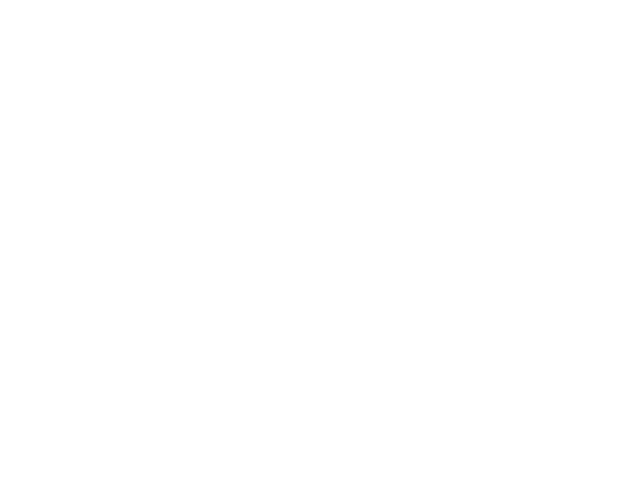
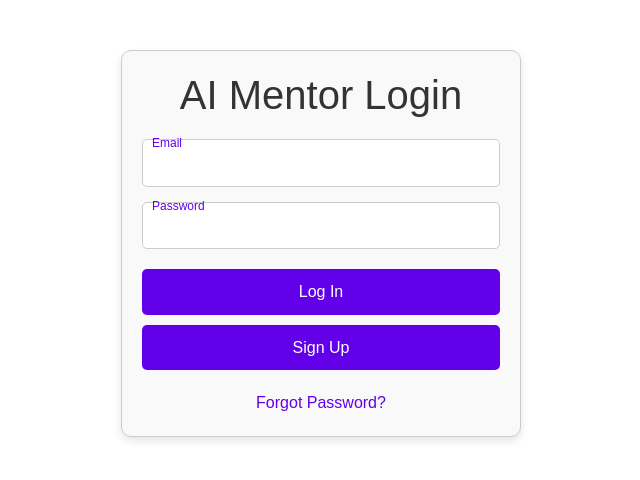
Before and after one commit to PranathPrasanth/CodeFathers---MECLabs, a React (Vite) app: page /login in a window 1280 px wide. Before the commit this address had no page. Shown: the top 480 px of the page, without its empty margins (319-959 px from the left). Built offline with nearby package versions, Linux system fonts and the light colour scheme; the HTML template or start-up script is replaced by a standard one.

Commit message:
some updations on new pages done

```diff
--- a/src/App.jsx
+++ b/src/App.jsx
@@ -3,13 +3,22 @@ import ListGroup from "./components/ListGroup";
 import Home from "./components/homepage";
 import { BrowserRouter as Router, Routes, Route } from "react-router-dom";
 // Component for the main page
-import GetStarted from "./components/GetStarted"; // Component for the "Get Started" page
+import GetStarted from "./components/GetStarted";
+ // Component for the "Get Started" page
+ import Login from "./components/Login";
+import Signup from "./components/Signup";
+import TwoComponent from "./components/TwoComponent";
 function App() {
   return (
     <Router>
       <Routes>
         <Route path="/" element={<Home />} />
         <Route path="/get-started" element={<GetStarted />} />
+        <Route path="/login" element={<Login />} />
+        <Route path="/signup" element={<Signup />} />
+        <Route path="/twocomponent" element={<TwoComponent />} />
+
+
       </Routes>
     </Router>
 
--- /dev/null
+++ b/src/components/Login.jsx
@@ -0,0 +1,36 @@
+import React from "react";
+import { Link } from "react-router-dom";
+import "./login.css";
+
+function Login() {
+  return (
+    <div className="login-container">
+      <h1>AI Mentor Login</h1>
+      <form action="#" method="post">
+        <div className="login-input-group">
+          <input type="email" id="login-email" name="email" required />
+          <label htmlFor="login-email">Email</label>
+        </div>
+        <div className="login-input-group">
+          <input type="password" id="login-password" name="password" required />
+          <label htmlFor="login-password">Password</label>
+        </div>
+        <div className="login-button-group">
+          <Link to="/twocomponent">
+          <button type="submit" className="login-btn">Log In</button>
+          </Link>
+          <Link to="/signup">
+            <button type="button" className="signup-btn">
+              Sign Up
+            </button>
+          </Link>
+        </div>
+      </form>
+      <div className="forgot-password">
+        <a href="#">Forgot Password?</a>
+      </div>
+    </div>
+  );
+}
+
+export default Login;
--- /dev/null
+++ b/src/components/Signup.jsx
@@ -0,0 +1,76 @@
+import React, { useState } from "react";
+import "./signup.css";
+import { Link } from "react-router-dom";
+function SignUp() {
+  const [formData, setFormData] = useState({
+    name: "",
+    email: "",
+    password: "",
+  });
+
+  const handleChange = (e) => {
+    const { name, value } = e.target;
+    setFormData((prevData) => ({
+      ...prevData,
+      [name]: value,
+    }));
+  };
+
+  const handleSubmit = (e) => {
+    e.preventDefault();
+    console.log("Sign Up Data:", formData);
+    alert("Account created successfully!"); // Temporary feedback
+  };
+
+  return (
+    <div className="signup-container">
+      <h1>Create Account</h1>
+      <form onSubmit={handleSubmit}>
+        <div className="input-group">
+          <input
+            type="text"
+            id="name"
+            name="name"
+            value={formData.name}
+            onChange={handleChange}
+            required
+          />
+          <label htmlFor="name">Name</label>
+        </div>
+        <div className="input-group">
+          <input
+            type="email"
+            id="email"
+            name="email"
+            value={formData.email}
+            onChange={handleChange}
+            required
+          />
+          <label htmlFor="email">Email</label>
+        </div>
+        <div className="input-group">
+          <input
+            type="password"
+            id="password"
+            name="password"
+            value={formData.password}
+            onChange={handleChange}
+            required
+          />
+          <label htmlFor="password">Password</label>
+        </div>
+        <div className="button-group">
+          <Link to="/login">
+          <button type="submit">Sign Up</button>
+          </Link>
+        </div>
+
+      </form>
+      <div className="login-redirect">
+        <p>Already have an account? <a href="/login">Log In</a></p>
+      </div>
+    </div>
+  );
+}
+
+export default SignUp;
--- /dev/null
+++ b/src/components/TwoComponent.css
@@ -0,0 +1,53 @@
+/* Container for vertical tabs */
+.vertical-tabs-container {
+    display: flex;
+    flex-direction: column;
+    height: 100vh;
+    margin: 0;
+  }
+
+  /* Common styles for tabs */
+  .tab {
+    flex: 1;
+    display: flex;
+    justify-content: center;
+    align-items: center;
+    font-size: 24px;
+    font-weight: bold;
+    text-transform: uppercase;
+    color: white;
+    text-align: center;
+    cursor: pointer;
+    transition: transform 0.3s ease, box-shadow 0.3s ease;
+  }
+
+  /* Top tab styles */
+  .top-tab {
+    background: linear-gradient(45deg, #7b1fa2, #9c27b0); /* Violet gradient */
+    border-bottom: 2px solid #fff;
+  }
+
+  /* Bottom tab styles */
+  .bottom-tab {
+    background: linear-gradient(45deg, #ffffff, #f3e5f5); /* White to light violet gradient */
+    color: #7b1fa2; /* Violet text for contrast */
+    border-top: 2px solid #7b1fa2;
+  }
+
+  /* Hover effect */
+  .tab:hover {
+    transform: scale(1.02);
+    box-shadow: 0 4px 8px rgba(0, 0, 0, 0.2);
+  }
+
+  /* Link inside tabs */
+  .tab-link {
+    color: inherit; /* Inherit text color based on tab */
+    text-decoration: none;
+    width: 100%;
+    height: 100%;
+    display: flex;
+    justify-content: center;
+    align-items: center;
+    padding: 20px;
+  }
--- /dev/null
+++ b/src/components/TwoComponent.jsx
@@ -0,0 +1,21 @@
+import React from "react";
+import { Link } from "react-router-dom";
+import "./TwoComponent.css";
+function TwoComponent() {
+    return (
+        <div className="vertical-tabs-container">
+          <div className="tab top-tab">
+            <Link to="/personalized-test" className="tab-link">
+              Personalized Test
+            </Link>
+          </div>
+          <div className="tab bottom-tab">
+            <Link to="/other-feature" className="tab-link">
+              Other Feature
+            </Link>
+          </div>
+        </div>
+      );
+}
+
+export default TwoComponent;
--- a/src/components/homepage.jsx
+++ b/src/components/homepage.jsx
@@ -2,6 +2,7 @@ import React, { useState } from 'react';
 import { motion } from 'framer-motion';
 import { FaBrain, FaCode, FaRocket, FaBolt, FaBars, FaTimes } from 'react-icons/fa';
 import './HomePage.css';
+import { FaPen } from 'react-icons/fa6';
 
 const HomePage = () => {
   const [email, setEmail] = useState('');
@@ -29,10 +30,12 @@ const HomePage = () => {
               <li><a href="#features" onClick={() => setIsMenuOpen(false)}>Features</a></li>
               <li><a href="#about" onClick={() => setIsMenuOpen(false)}>About</a></li>
               <li><a href="#pricing" onClick={() => setIsMenuOpen(false)}>Pricing</a></li>
-              <li><a href="#contact" onClick={() => setIsMenuOpen(false)}>Contact</a></li>
+              <li><a href="#contact" onClick={() => setIsMenuOpen(false)}>Sign Up</a></li>
+              <li><a href="/login" onClick={() => setIsMenuOpen(false)}>Log In</a></li>
             </ul>
           </nav>
-        </div>
+
+                  </div>
       </header>
 
       <main>
@@ -57,7 +60,7 @@ const HomePage = () => {
               animate={{ opacity: 1 }}
               transition={{ duration: 0.5, delay: 0.4 }}
             >
-              <a href="/get-started" className="cta-button">Get Started</a>
+              <a href="/login" className="cta-button">Get Started</a>
             </motion.div>
           </div>
         </section>
@@ -72,8 +75,8 @@ const HomePage = () => {
                 description="Get immediate responses to your questions, anytime."
               />
               <FeatureCard
-                icon={<FaCode />}
-                title="Coding Assistance"
+                icon={<FaPen />}
+                title="Personalized Support"
                 description="Receive help with coding challenges and debugging."
               />
               <FeatureCard
@@ -112,7 +115,7 @@ const HomePage = () => {
           </div>
         </section>
 
-        <section id="pricing" className="pricing">
+        {/* <section id="pricing" className="pricing">
           <div className="container">
             <h2>Choose Your Plan</h2>
             <div className="pricing-grid">
@@ -134,7 +137,7 @@ const HomePage = () => {
               />
             </div>
           </div>
-        </section>
+        </section> */}
 
         <section id="contact" className="contact">
           <div className="container">
--- /dev/null
+++ b/src/components/login.css
@@ -0,0 +1,88 @@
+.login-container {
+    width: 100%;
+    max-width: 400px;
+    margin: 50px auto;
+    padding: 20px;
+    border: 1px solid #ccc;
+    border-radius: 10px;
+    background-color: #f9f9f9;
+    box-shadow: 0 4px 8px rgba(0, 0, 0, 0.1);
+  }
+
+  .login-container h1 {
+    text-align: center;
+    margin-bottom: 20px;
+  }
+
+  .login-input-group {
+    margin-bottom: 15px;
+    position: relative;
+  }
+
+  .login-input-group input {
+    width: 100%;
+    padding: 10px;
+    border: 1px solid #ccc;
+    border-radius: 5px;
+    outline: none;
+    transition: border-color 0.3s ease;
+  }
+
+  .login-input-group input:focus {
+    border-color: #6200ea;
+  }
+
+  .login-input-group label {
+    position: absolute;
+    top: 50%;
+    left: 10px;
+    transform: translateY(-50%);
+    font-size: 14px;
+    color: #999;
+    transition: all 0.3s ease;
+    pointer-events: none;
+  }
+
+  .login-input-group input:focus + label,
+  .login-input-group input:not(:placeholder-shown) + label {
+    top: 5px;
+    font-size: 12px;
+    color: #6200ea;
+  }
+
+  .login-button-group {
+    margin-top: 20px;
+  }
+
+  .login-btn,
+  .signup-btn {
+    width: 100%;
+    padding: 10px;
+    border: none;
+    border-radius: 5px;
+    background-color: #6200ea;
+    color: white;
+    font-size: 16px;
+    cursor: pointer;
+    transition: background-color 0.3s ease;
+    margin-bottom: 10px;
+  }
+
+  .login-btn:hover,
+  .signup-btn:hover {
+    background-color: #4500b0;
+  }
+
+  .forgot-password {
+    text-align: center;
+    margin-top: 10px;
+  }
+
+  .forgot-password a {
+    color: #6200ea;
+    text-decoration: none;
+  }
+
+  .forgot-password a:hover {
+    text-decoration: underline;
+  }
--- /dev/null
+++ b/src/components/signup.css
@@ -0,0 +1,81 @@
+.signup-container {
+    width: 100%;
+    max-width: 400px;
+    margin: 50px auto;
+    padding: 20px;
+    border: 1px solid #ccc;
+    border-radius: 10px;
+    background-color: #f9f9f9;
+    box-shadow: 0 4px 8px rgba(0, 0, 0, 0.1);
+  }
+
+  .signup-container h1 {
+    text-align: center;
+    margin-bottom: 20px;
+  }
+
+  .input-group {
+    margin-bottom: 15px;
+    position: relative;
+  }
+
+  .input-group input {
+    width: 100%;
+    padding: 10px;
+    border: 1px solid #ccc;
+    border-radius: 5px;
+    outline: none;
+    transition: border-color 0.3s ease;
+  }
+
+  .input-group input:focus {
+    border-color: #6200ea;
+  }
+
+  .input-group label {
+    position: absolute;
+    top: 50%;
+    left: 10px;
+    transform: translateY(-50%);
+    font-size: 14px;
+    color: #999;
+    transition: all 0.3s ease;
+    pointer-events: none;
+  }
+
+  .input-group input:focus + label,
+  .input-group input:not(:placeholder-shown) + label {
+    top: 5px;
+    font-size: 12px;
+    color: #6200ea;
+  }
+
+  .button-group button {
+    width: 100%;
+    padding: 10px;
+    border: none;
+    border-radius: 5px;
+    background-color: #6200ea;
+    color: white;
+    font-size: 16px;
+    cursor: pointer;
+    transition: background-color 0.3s ease;
+  }
+
+  .button-group button:hover {
+    background-color: #4500b0;
+  }
+
+  .login-redirect {
+    margin-top: 15px;
+    text-align: center;
+  }
+
+  .login-redirect a {
+    color: #6200ea;
+    text-decoration: none;
+  }
+
+  .login-redirect a:hover {
+    text-decoration: underline;
+  }
```
